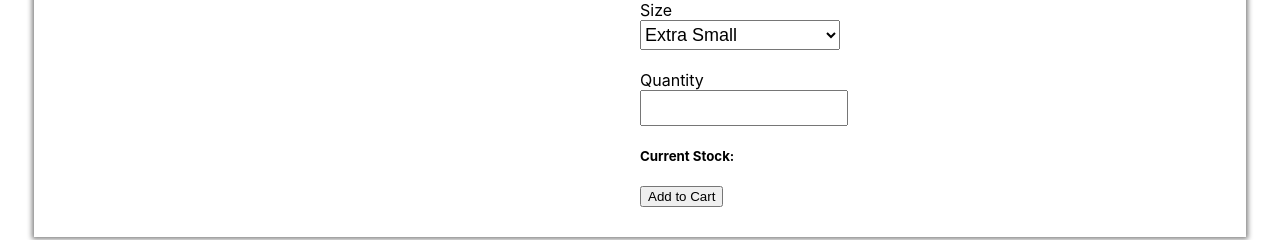
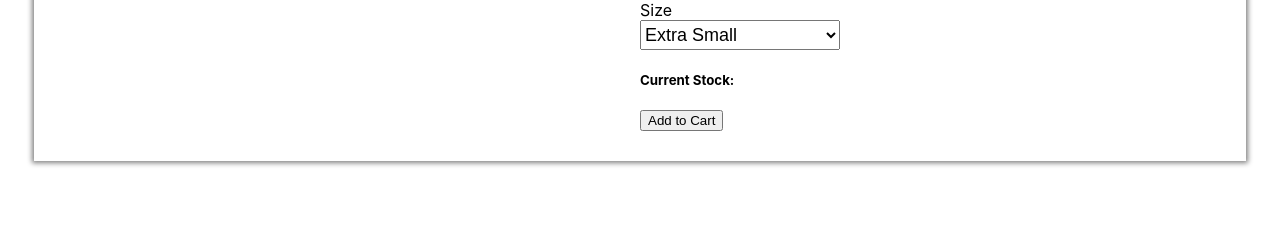
Before and after one commit to matiasarieldiez/react_eshop, a React (Create React App) app: page /products/1 in a window 1280 px wide. Shown: the part 261-501 px from the top of the page. Built offline with nearby package versions, Linux system fonts and the light colour scheme; no server answers; the database is empty.

Commit message:
Adding Comments

```diff
--- a/src/containers/ProductPage/ProductPage.jsx
+++ b/src/containers/ProductPage/ProductPage.jsx
@@ -8,7 +8,6 @@ const ProductPage = () => {
     const { id } = useParams();
     const [product, setProduct] = useState(null);
     const [loading, setLoading] = useState(true);
-    const [quantity, setQuantity] = useState(0);
     const [addedToCartCount, setAddedToCartCount] = useState(0);
 
     useEffect(() => {
@@ -60,13 +59,6 @@ const ProductPage = () => {
                                 </select>
                             </div>
                             <div>
-                                <label className={Styles.FormElement}>
-                                    Quantity
-                                </label>
-                                <input
-                                    type="number"
-                                    className={Styles.Input}
-                                ></input>
                                 <h5>Current Stock: {product.stock}</h5>
                             </div>
                             <div>
```
